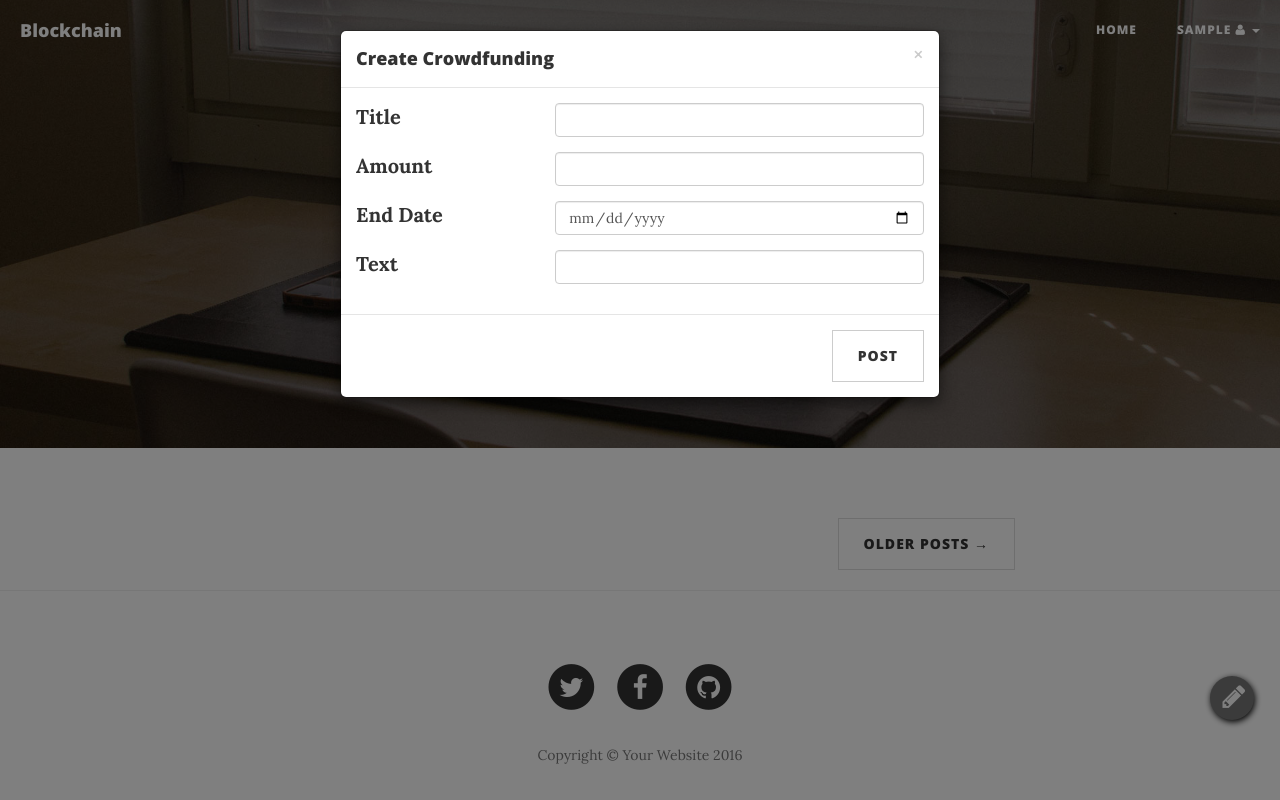
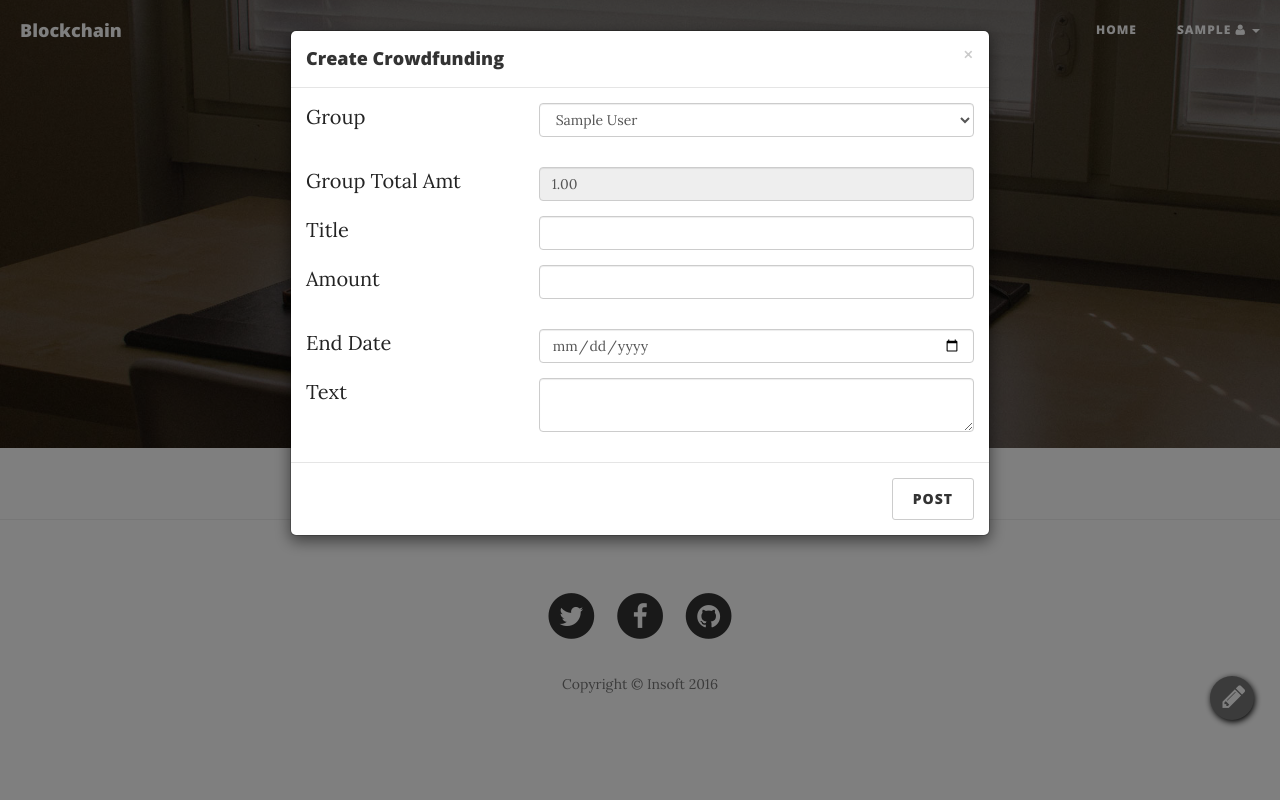
Before and after one commit to insoftindia/blockchain, a Django app: page /crowdfunding/ in a window 1280 px wide, after a click on "Post Proposal!". Run offline with Django 3.2, Linux system fonts and the light colour scheme; a user stored in the database is signed in; tables that the repository leaves empty hold one stand-in row (values such as "Sample post"); some libraries are stand-ins or nearby versions.

Commit message:
User model and posting changes

```diff
--- a/crowdfunding/static/css/common.css
+++ b/crowdfunding/static/css/common.css
@@ -16,3 +16,31 @@
   line-height: 42px;
   padding-left: 12px;
 }
+.fa-thumbs-o-up{
+    border-radius: 3px;
+    padding: 3px 10px;
+}
+.fa-thumbs-o-down{
+    border-radius: 3px;
+    padding: 3px 10px;
+}
+.color-gray{color: #232323; font-weight:300 !Important;}
+.color-gray label{font-weight:300 !Important;}
+.btn-align-submit{padding:10px 20px; border-radius:3px;}
+.amount-warning-msg{position: absolute;
+    top: 56% !Important;
+    left: 255px;
+    z-index: 2;
+    display: block;
+    height: 34px;
+    line-height: 34px;
+    text-align: center;
+    pointer-events: none;
+    font-size: 14px;
+    }
+
+    .m-b-30{margin-bottom:30px;}
+
+    @media (min-width: 768px){
+        .modal-dialog {width: 700px!Important;}
+}
--- /dev/null
+++ b/crowdfunding/static/js/proposal_list_and_new.js
@@ -0,0 +1,50 @@
+jQuery(document).ready(function($) {
+
+    function _get_group_total_amt() {
+        var group_type = $('#group-type').val();
+        var proposal_amount = $('#amount-input').val();
+        var total_amount;
+        $.ajax({
+            url: '/crowdfunding/get_group_total_amount/',
+            data: {
+                'group_type': group_type,
+            },
+            dataType: 'json',
+            success: function (data) {
+                if (data.total_amt) {
+                    $("#group-total-amount-input").val(parseFloat(data.total_amt).toFixed(2));
+                    total_amount = data.total_amt;
+                    _check_proposal_amount(proposal_amount, total_amount);
+                }
+                else {
+                    $("#group-total-amount-input").val(parseFloat(0.00).toFixed(2));
+                    total_amount = 0.00;
+                    _check_proposal_amount(proposal_amount, total_amount);
+                }
+            }
+        });
+
+    }
+    _get_group_total_amt();
+     $("#group-type").change(function () {
+        _get_group_total_amt();
+     });
+
+    function _check_proposal_amount(proposal_amount, total_amt) {
+        if (parseFloat(proposal_amount) > parseFloat(total_amt)) {
+            $('.amount-warning-msg').show();
+            $('#proposal-post').attr("disabled", true);
+        }
+        else {
+            $('.amount-warning-msg').hide();
+            $('#proposal-post').removeAttr("disabled");
+        }
+    }
+
+    $("#amount-input").change(function () {
+        var proposal_amount = $('#amount-input').val();
+        var total_amt = $('#group-total-amount-input').val();
+        _check_proposal_amount(proposal_amount, total_amt);
+    });
+
+});
--- a/crowdfunding/static/js/vote.js
+++ b/crowdfunding/static/js/vote.js
@@ -1,7 +1,7 @@
+jQuery(document).ready(function($) {
+
     $("#VoteBtn").click(function () {
-    alert('UpVoting');
         var post_id = $(this).attr('data-post-id');
-
         $.ajax({
             url: '/crowdfunding/vote/',
             data: {
@@ -11,25 +11,15 @@ $("#VoteBtn").click(function () {
             dataType: 'json',
             success: function (data) {
                 if (data.success) {
-                alert(data.upvote);
-                $('#VoteBtn').attr("disabled", true);
-                $('#VoteBtnDown').attr("disabled", true);
                     $("#VoteBtn").html(data.upvote);
-            }
-            else{
-                $('#VoteBtn').removeAttr("disabled");
-                $('#VoteBtnDown').removeAttr("disabled");
+                    $("#VoteBtnDown").html(data.downvote);
                 }
             }
         });
-
     });
 
-
     $("#VoteBtnDown").click(function () {
-    alert('DownVoting');
         var post_id = $(this).attr('data-post-id');
-
         $.ajax({
             url: '/crowdfunding/vote/',
             data: {
@@ -39,15 +29,11 @@ $("#VoteBtnDown").click(function () {
             dataType: 'json',
             success: function (data) {
                 if (data.success) {
-                $('#VoteBtn').attr("disabled", true);
-                $('#VoteBtnDown').attr("disabled", true);
+                    $("#VoteBtn").html(data.upvote);
                     $("#VoteBtnDown").html(data.downvote);
-            }
-            else{
-                $('#VoteBtn').removeAttr("disabled");
-                $('#VoteBtnDown').removeAttr("disabled");
                 }
             }
         });
+    });
 
 });
--- a/crowdfunding/templates/crowdfunding/crowdfunding_lists.html
+++ b/crowdfunding/templates/crowdfunding/crowdfunding_lists.html
@@ -1,5 +1,6 @@
 {% extends 'crowdfunding/index.html' %}
 
+{% load staticfiles %}
 {% block header %}
 <!-- Page Header -->
 <!-- Set your background image for this header on the line below. -->
@@ -18,6 +19,11 @@
 </header>
 {% endblock %}
 
+{% block js %}
+    {{ block.super }}
+    <script src="{% static 'js/proposal_list_and_new.js' %}"></script>
+{% endblock %}
+
 {% block content %}
 
 <a id="post-proposal-button" title="Post Proposal!" data-toggle="modal" data-target="#post-proposal"><i class="fa fa-pencil fa-lg" aria-hidden="true"></i></a>
@@ -32,18 +38,37 @@
                     <button type="button" class="close" data-dismiss="modal">&times;</button>
                     <h4 class="modal-title">Create Crowdfunding</h4>
                 </div>
-                <div class="modal-body">
+                <div class="modal-body color-gray">
+                    <div class="form-group row">
+                        <label for="group-type" class="col-xs-4 col-form-label">Group</label>
+                        <div class="col-xs-8">
+                            <div class="form-group">
+                                <select class="form-control" name="group_type" id="group-type">
+                                    {% for g in group_type %}
+                                        <option value="{{ g }}">{{ g }}</option>
+                                    {% endfor %}
+                                </select>
+                            </div>
+                        </div>
+                    </div>
+                    <div class="form-group row">
+                        <label for="group-total-amount-input" class="col-xs-4 col-form-label">Group Total Amt</label>
+                        <div class="col-xs-8">
+                            <input class="form-control" type="number" name="group_total_amount" id="group-total-amount-input" readonly>
+                        </div>
+                    </div>
                     <div class="form-group row">
                         <label for="title-input" class="col-xs-4 col-form-label">Title</label>
                         <div class="col-xs-8">
                             <input class="form-control" type="text" name="title" id="title-input">
                         </div>
                     </div>
-                    <div class="form-group row">
+                    <div class="form-group row m-b-30">
                         <label for="amount-input" class="col-xs-4 col-form-label">Amount</label>
                         <div class="col-xs-8">
                             <input class="form-control" type="number" name="amount" id="amount-input">
                         </div>
+                        <div class="amount-warning-msg text-danger" style="display: none;">Sorry, proposal amount is greater than group total amount</div>
                     </div>
                     <div class="form-group row">
                         <label for="end-date-input" class="col-xs-4 col-form-label">End Date</label>
@@ -54,12 +79,12 @@
                     <div class="form-group row">
                         <label for="text-input" class="col-xs-4 col-form-label">Text</label>
                         <div class="col-xs-8">
-                            <input class="form-control" type="text" name="text" id="text-input">
+                            <textarea class="form-control" name="text" id="text-input"></textarea>
                         </div>
                     </div>
                 </div>
                 <div class="modal-footer">
-                    <button type="submit" name="type" value="post-proposal" class="btn btn-default">Post</button>
+                    <button type="submit" name="type" value="post-proposal" class="btn btn-default btn-align-submit" id="proposal-post">Post</button>
                 </div>
             </div>
         </div>
@@ -82,11 +107,52 @@
                 <hr/>
             {% endfor %}
             <!-- Pager -->
-            <ul class="pager">
-                <li class="next">
-                    <a href="#">Older Posts &rarr;</a>
-                </li>
-            </ul>
+            <!--<ul class="pager">-->
+                <!--<li class="next">-->
+                    <!--<a href="#">Older Posts &rarr;</a>-->
+                <!--</li>-->
+            <!--</ul>-->
+            <!--<div class="pagination">-->
+                <!--<span class="step-links">-->
+                    <!--{% if posts.has_previous %}-->
+                        <!--<a href="?page={{ posts.previous_page_number }}">previous</a>-->
+                    <!--{% endif %}-->
+
+                    <!--<span class="current">-->
+                        <!--Page {{ posts.number }} of {{ posts.paginator.num_pages }}.-->
+                    <!--</span>-->
+
+                    <!--{% if posts.has_next %}-->
+                        <!--<a href="?page={{ posts.next_page_number }}">next</a>-->
+                    <!--{% endif %}-->
+                <!--</span>-->
+            <!--</div>-->
+
+            {% if posts.has_other_pages %}
+                <div class="col-md-12 text-right">
+                    <ul class="pagination">
+                        {% if posts.has_previous %}
+                            <li><a href="?page={{ posts.previous_page_number }}">&laquo;</a></li>
+                        {% else %}
+                            <li class="disabled"><span>&laquo;</span></li>
+                        {% endif %}
+                        {% for i in posts.paginator.page_range %}
+                            {% if posts.number == i %}
+                                <li class="active"><span>{{ i }} <span class="sr-only">(current)</span></span></li>
+                            {% else %}
+                                <li><a href="?page={{ i }}">{{ i }}</a></li>
+                            {% endif %}
+                        {% endfor %}
+                        {% if users.has_next %}
+                            <li><a href="?page={{ posts.next_page_number }}">&raquo;</a></li>
+                        {% else %}
+                            <li class="disabled"><span>&raquo;</span></li>
+                        {% endif %}
+                    </ul>
+                </div>
+            {% endif %}
+
+
         </div>
     </div>
 </div>
--- a/crowdfunding/templates/crowdfunding/index.html
+++ b/crowdfunding/templates/crowdfunding/index.html
@@ -75,8 +75,6 @@
     {% block content %}
     {% endblock %}
 
-
-
     <!-- Footer -->
     <footer>
         <div class="container">
@@ -108,12 +106,13 @@
                             </a>
                         </li>
                     </ul>
-                    <p class="copyright text-muted">Copyright &copy; Your Website 2016</p>
+                    <p class="copyright text-muted">Copyright &copy; Insoft 2016</p>
                 </div>
             </div>
         </div>
     </footer>
 
+    {% block js %}
         <!-- jQuery -->
         <script src="{% static 'vendor/jquery/jquery.min.js' %}"></script>
 
@@ -126,7 +125,8 @@
 
         <!-- Theme JavaScript -->
         <script src="{% static 'js/clean-blog.min.js' %}"></script>
-    <script src="{% static 'js/vote.js' %}"></script>
+    {% endblock %}
+    <!--<script src="{% static 'js/vote.js' %}"></script>-->
 
 </body>
 
--- a/crowdfunding/urls.py
+++ b/crowdfunding/urls.py
@@ -6,6 +6,7 @@ urlpatterns = [
     url(r'^crowdfunding/new/$', views.create_crowdfunding, name='create_crowdfunding'),
     url(r'^crowdfunding/(?P<pk>\d+)/$', views.crowdfunding_detail, name='crowdfunding_detail'),
     url(r'^crowdfunding/vote/$', views.crowdfunding_vote, name='crowdfunding_vote'),
+    url(r'^crowdfunding/get_group_total_amount/$', views.get_group_total_amount, name='get_group_total_amount'),
     # url(r'^crowdfunding/downvote/$', views.crowdfunding_downvote, name='crowdfunding_downvote'),
     # url(r'^profile/edit/$', views.edit_profile, name='edit_profile'),
 ]
--- a/crowdfunding/views.py
+++ b/crowdfunding/views.py
@@ -1,17 +1,30 @@
 from django.contrib.auth.decorators import login_required
-from .models import CrowdFundingPostProposal, CrowdFundingProposalVoting
+from .models import CrowdFundingMemberGroup, CrowdFundingMemberGroup, UserExtendedForFunding, CrowdFundingPostProposal, CrowdFundingProposalVoting
 from .forms import CrowdFundingPostProposalForm
 from django.shortcuts import redirect, get_object_or_404, render
 from django.utils import timezone
 from django.http import JsonResponse, HttpResponse
-from django.db.models import Count
+from django.db.models import Sum
+from django.core.paginator import Paginator, EmptyPage, PageNotAnInteger
 
 # Create your views here.
 
 @login_required(login_url='/')
 def crowdfunding(request):
-    posts = CrowdFundingPostProposal.objects.filter(published_datetime__lte=timezone.now()).order_by('published_datetime')
-    return render(request, 'crowdfunding/crowdfunding_lists.html', {'posts':posts})
+    group_type = CrowdFundingMemberGroup.objects.all()
+    posts_list = CrowdFundingPostProposal.objects.filter(published_datetime__lte=timezone.now()).order_by('published_datetime')
+    paginator = Paginator(posts_list, 4)
+
+    page = request.GET.get('page')
+    try:
+        posts = paginator.page(page)
+    except PageNotAnInteger:
+        # If page is not an integer, deliver first page.
+        posts = paginator.page(1)
+    except EmptyPage:
+        # If page is out of range (e.g. 9999), deliver last page of results.
+        posts = paginator.page(paginator.num_pages)
+    return render(request, 'crowdfunding/crowdfunding_lists.html', {'posts':posts, 'group_type':group_type})
 
 @login_required(login_url='/')
 def create_crowdfunding(request):
@@ -28,31 +41,50 @@ def create_crowdfunding(request):
         form = CrowdFundingPostProposalForm()
     return redirect('/')
 
+@login_required(login_url='/')
 def crowdfunding_detail(request, pk):
     post = get_object_or_404(CrowdFundingPostProposal, pk=pk)
     upvote = CrowdFundingPostProposal.objects.filter(crowdfundingproposalvoting__vote_type='UP', pk=pk).count()
     downvote = CrowdFundingPostProposal.objects.filter(crowdfundingproposalvoting__vote_type='DN', pk=pk).count()
-    if CrowdFundingPostProposal.objects.filter(crowdfundingproposalvoting__author=request.user, pk=pk).exists():
-        hidden = True
-    return render(request, 'crowdfunding/post.html', {'post': post, 'upvote':upvote, 'downvote':downvote, 'hidden':True})
+    return render(request, 'crowdfunding/post.html', {'post': post, 'upvote':upvote, 'downvote':downvote})
 
 @login_required(login_url='/')
 def crowdfunding_vote(request):
     post_id = request.GET.get('post_id', None)
     vote_type = request.GET.get('vote_type', None)
-    print request.user, "&&&&&&&&&&&&&&&&&&&&&&&&&&&&&&"
     proposal = CrowdFundingPostProposal.objects.get(pk=post_id)
-    if not CrowdFundingPostProposal.objects.filter(crowdfundingproposalvoting__author=request.user, pk=post_id).exists():
+    success = False
+    # self_user_proposal = CrowdFundingPostProposal.objects.filter(crowdfundingproposalvoting__author=request.user, pk=post_id)
+    self_user_voting = CrowdFundingProposalVoting.objects.filter(proposal_id__exact=post_id, author=request.user)
+    if self_user_voting:
+        if self_user_voting[0].vote_type == 'UP' and vote_type == 'DN':
+            self_user_voting.update(vote_type='DN')
+            success = True
+        elif self_user_voting[0].vote_type == 'DN' and vote_type == 'UP':
+            self_user_voting.update(vote_type='UP')
+            success = True
+    else:
+        # if not self_user_voting.exists():
         proposal.crowdfundingproposalvoting_set.create(
                         author=request.user,
                         vote_type=vote_type
                     )
+        success = True
+
     data = {
-        'success': True
+        'success': success
     }
 
-    if vote_type == 'UP':
-        data['upvote'] = CrowdFundingPostProposal.objects.filter(crowdfundingproposalvoting__vote_type='UP', pk=post_id).count()
-    else:
-        data['downvote'] = CrowdFundingPostProposal.objects.filter(crowdfundingproposalvoting__vote_type='DN', pk=post_id).count()
+    data['upvote'] = CrowdFundingPostProposal.objects.filter(crowdfundingproposalvoting__vote_type='UP', pk=post_id).count()
+    data['downvote'] = CrowdFundingPostProposal.objects.filter(crowdfundingproposalvoting__vote_type='DN', pk=post_id).count()
     return JsonResponse(data)
+
+@login_required(login_url='/')
+def get_group_total_amount(request):
+    group_type = request.GET.get('group_type', None)
+    print group_type, " <--------------------------------"
+    group_funding_amount_tot = UserExtendedForFunding.objects.filter(group_type__in=CrowdFundingMemberGroup.objects.filter(name=group_type)).aggregate(Sum('funding_amout'))
+    data = {
+        'total_amt': group_funding_amount_tot['funding_amout__sum']
+    }
+    return JsonResponse(data)
```
Also changed, not shown: crowdfunding/admin.py (+14 -1 lines), crowdfunding/models.py (+25 -1 lines), crowdfunding/templates/crowdfunding/post.html (+13 -3 lines), crowdfunding/migrations/0009_userextendedforfunding.py (added), crowdfunding/migrations/0010_auto_20161230_1248.py (added), crowdfunding/migrations/0011_auto_20161230_1325.py (added), crowdfunding/migrations/0012_auto_20161230_1326.py (added), crowdfunding/migrations/0013_auto_20161230_1427.py (added). Lines whose indentation alone changed are shown as unchanged.
